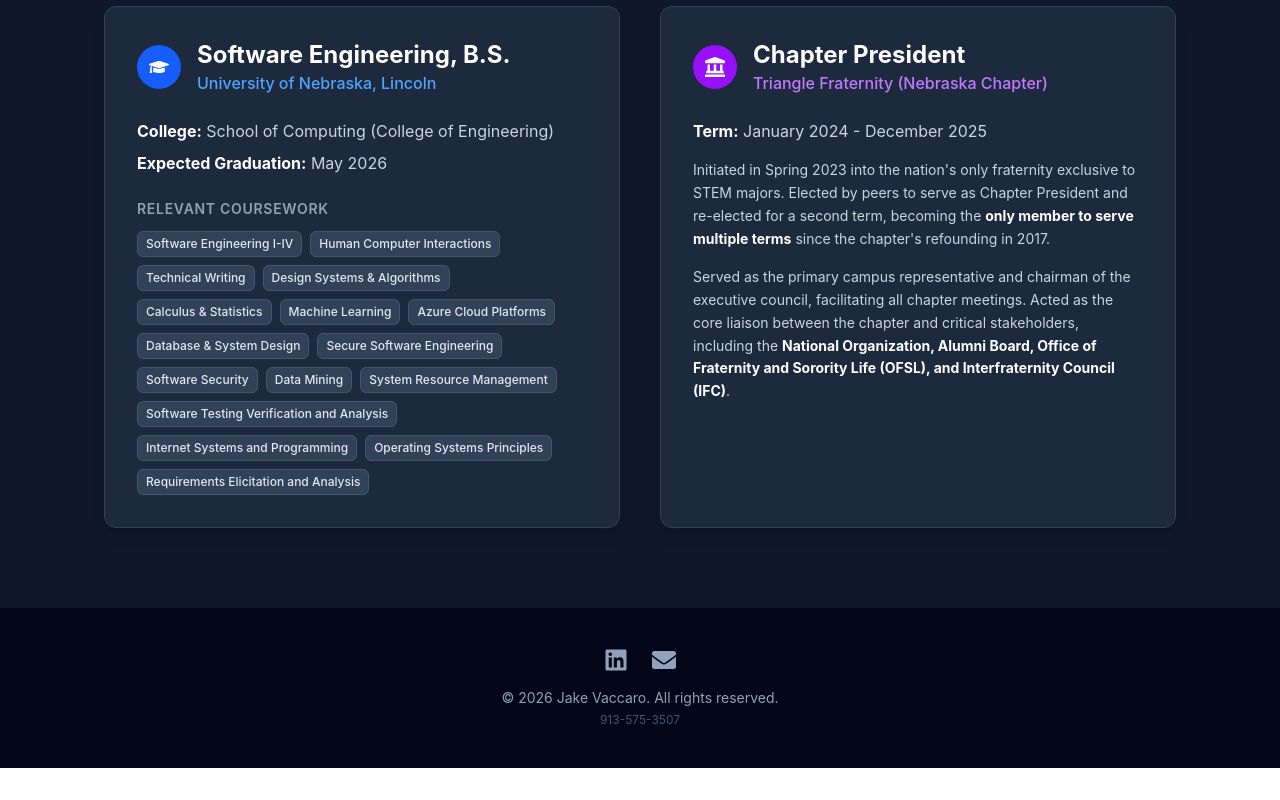
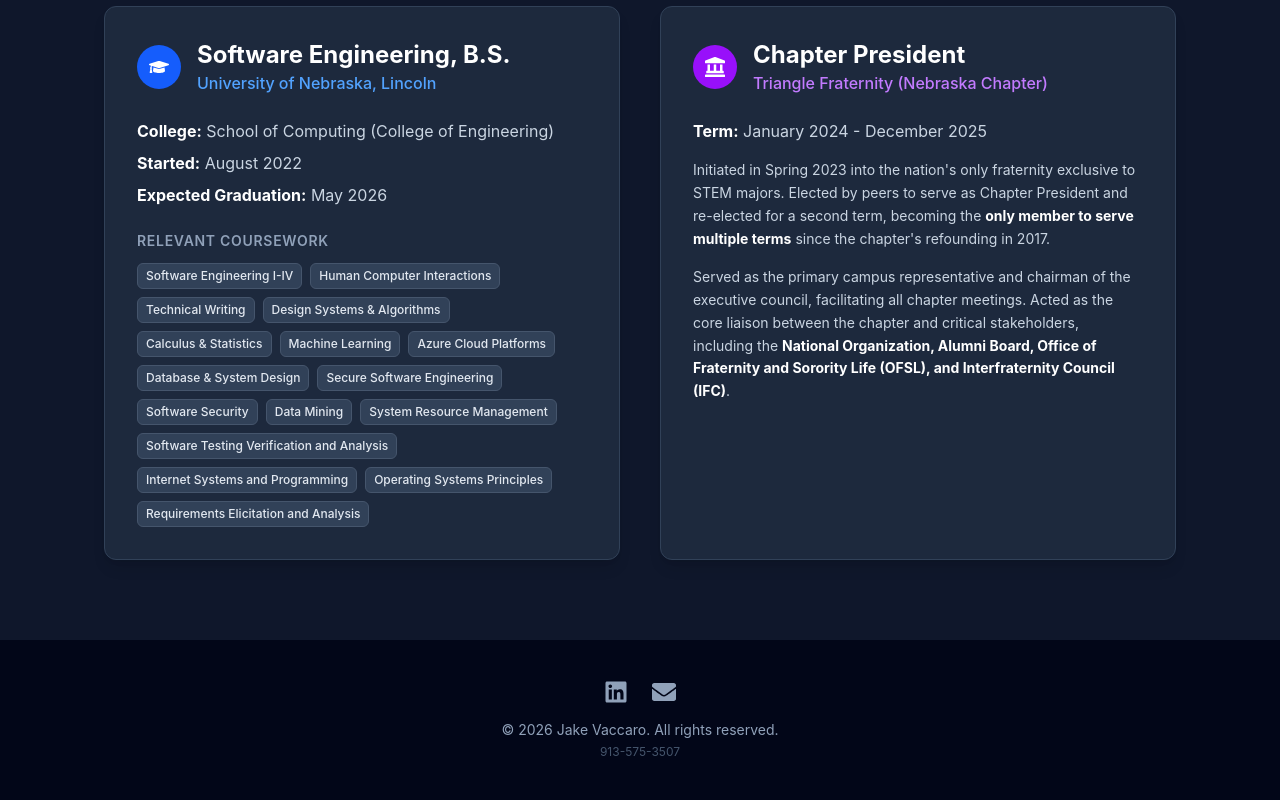
Before and after one commit to NaverJJV/naverjjv.github.io, a React (Vite) app: page / in a window 1280 px wide. Shown: the part 4686-5486 px from the top of the page. Before the commit the page ends 5454 px from the top, so only its background shows below. Built offline with nearby package versions, Linux system fonts and the light colour scheme.

Commit message:
Add year started

```diff
--- a/src/components/Education.jsx
+++ b/src/components/Education.jsx
@@ -51,6 +51,7 @@
                         <div className="mb-6 space-y-2 text-slate-300">
                             <p><strong className="text-white">College:</strong> School of Computing (College of
                                 Engineering)</p>
+                            <p><strong className="text-white">Started:</strong> August 2022</p>
                             <p><strong className="text-white">Expected Graduation:</strong> May 2026</p>
                         </div>
 
```
